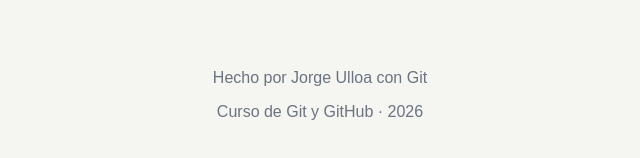
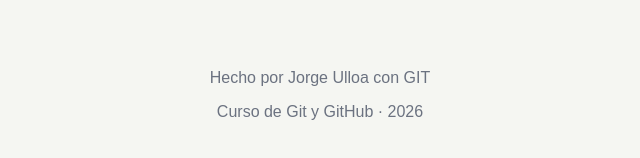
Before and after one commit to jorgeu01/Practica-web-GIT-V2-JorgeUlloa, a plain HTML site: page index.html in a window 1280 px wide. Shown: the part 1211-1369 px from the top of the page, 320-960 px from the left. Drawn offline with Linux system fonts and the light colour scheme.

Commit message:
fix pie de pagina

```diff
--- a/index.html
+++ b/index.html
@@ -51,7 +51,7 @@
         </section>
     </main>
     <footer>
-        <p>Hecho por Jorge Ulloa con Git</p>
+        <p>Hecho por Jorge Ulloa con GIT</p>
         <p>Curso de Git y GitHub · 2026</p>
     </footer>
 </body>
```
